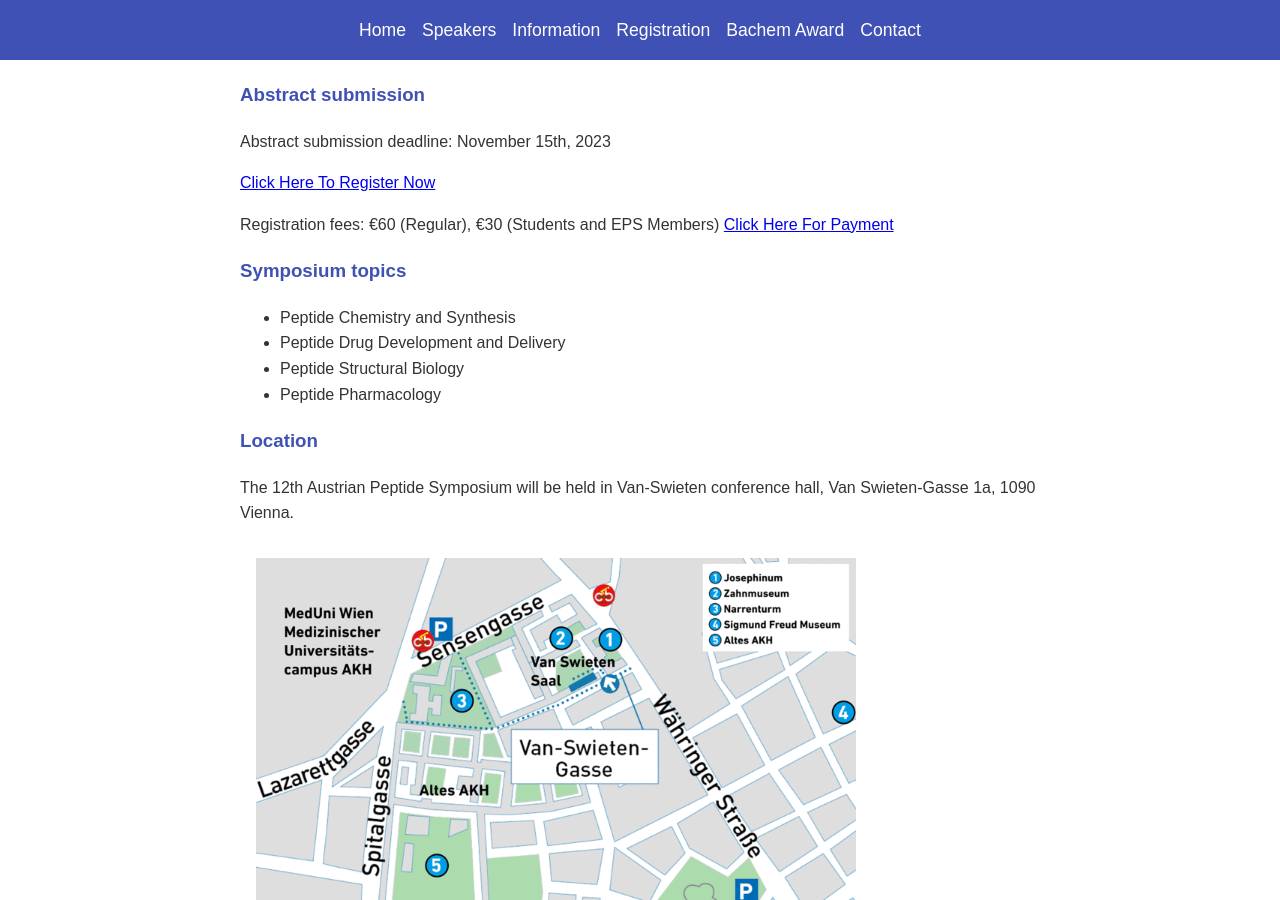
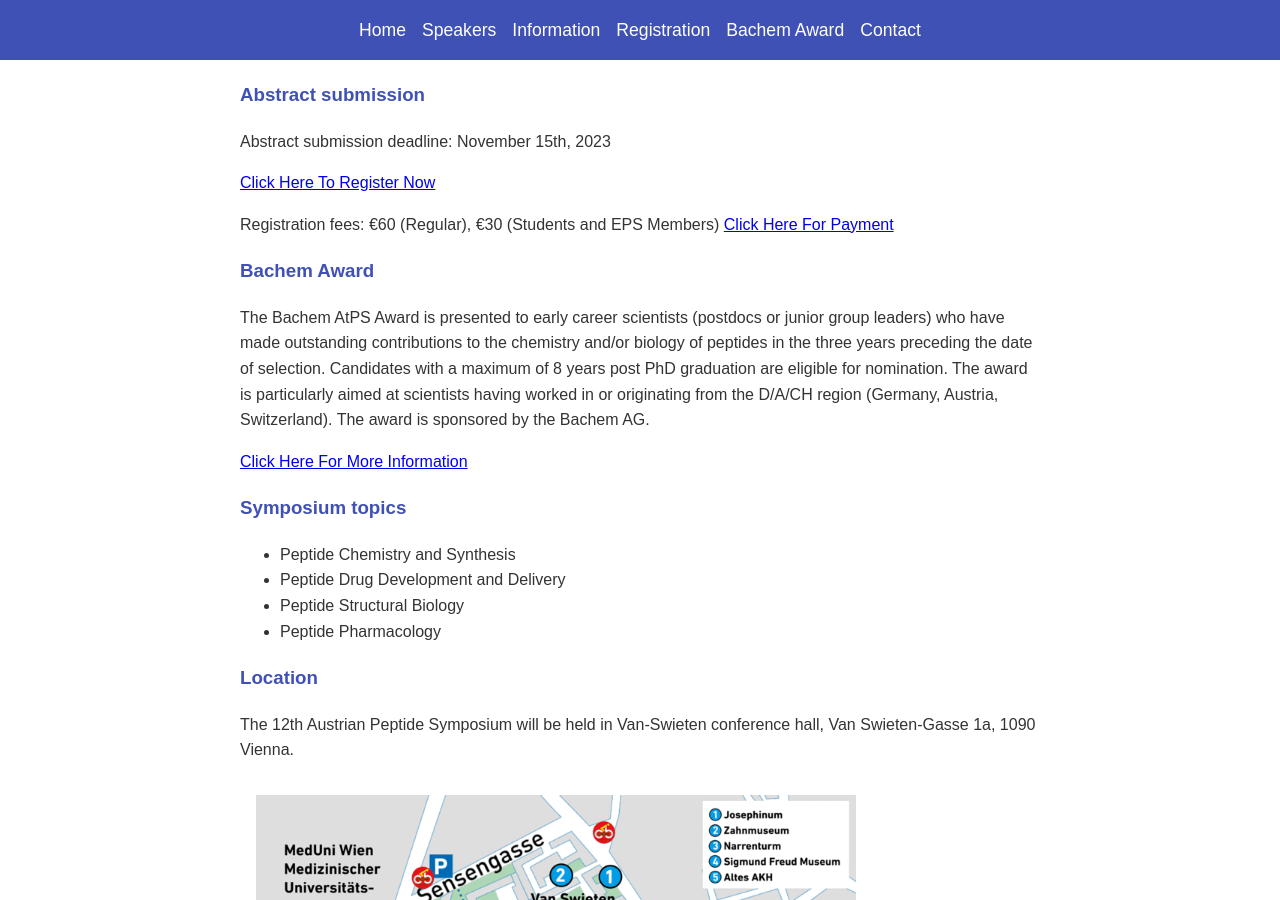
Before and after one commit to austrianpeptide/v2, a Jekyll site: the page built from index.markdown, in a window 1280 px wide and 900 px high, scrolled down 1436 px. Built offline with Jekyll 4.4.1, drawn with Linux system fonts in a browser that asks for light colours.

Commit message:
Update content.yml

```diff
--- a/_data/content.yml
+++ b/_data/content.yml
@@ -45,7 +45,14 @@ page:
     \ November 15th, 2023\n\n[Click Here To Register Now](https://myconference.dev/atps2023register.html)\n\
     \nRegistration fees: \u20AC60 (Regular), \u20AC30 (Students and EPS Members)\n\
     [Click Here For Payment](https://payment.meduniwien.ac.at/peptidsymposium/)\n\n\
-    \n### Symposium topics\n- Peptide Chemistry and Synthesis\n- Peptide Drug Development\
+    ### Bachem Award\nThe Bachem AtPS Award is presented to early career scientists\
+    \ (postdocs or junior group leaders) who have made outstanding contributions to\
+    \ the chemistry and/or biology of peptides in the three years preceding the date\
+    \ of selection. Candidates with a maximum of 8 years post PhD graduation are eligible\
+    \ for nomination. The award is particularly aimed at scientists having worked\
+    \ in or originating from the D/A/CH region (Germany, Austria, Switzerland). The\
+    \ award is sponsored by the Bachem AG. \n\n[Click Here For More Information](/uploads/Announcement_AtPSAward_2023.pdf)\n\
+    \n\n### Symposium topics\n- Peptide Chemistry and Synthesis\n- Peptide Drug Development\
     \ and Delivery\n- Peptide Structural Biology\n- Peptide Pharmacology\n\n\n###\
     \ Location\nThe 12th Austrian Peptide Symposium will be held in Van-Swieten conference\
     \ hall, Van Swieten-Gasse 1a, 1090 Vienna.\n\n![Van Swieten Hall Map](/assets/images/vsplan.gif)\n\
```
